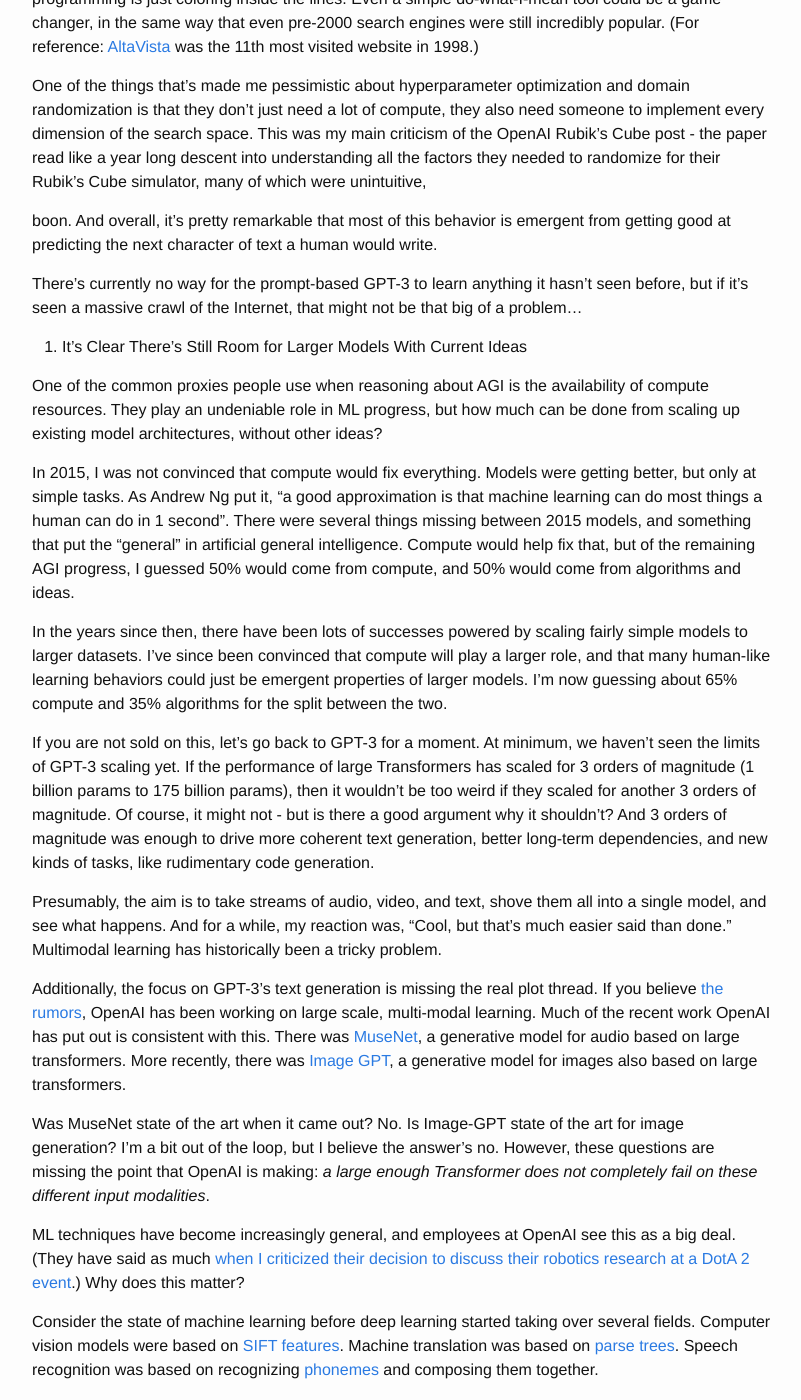
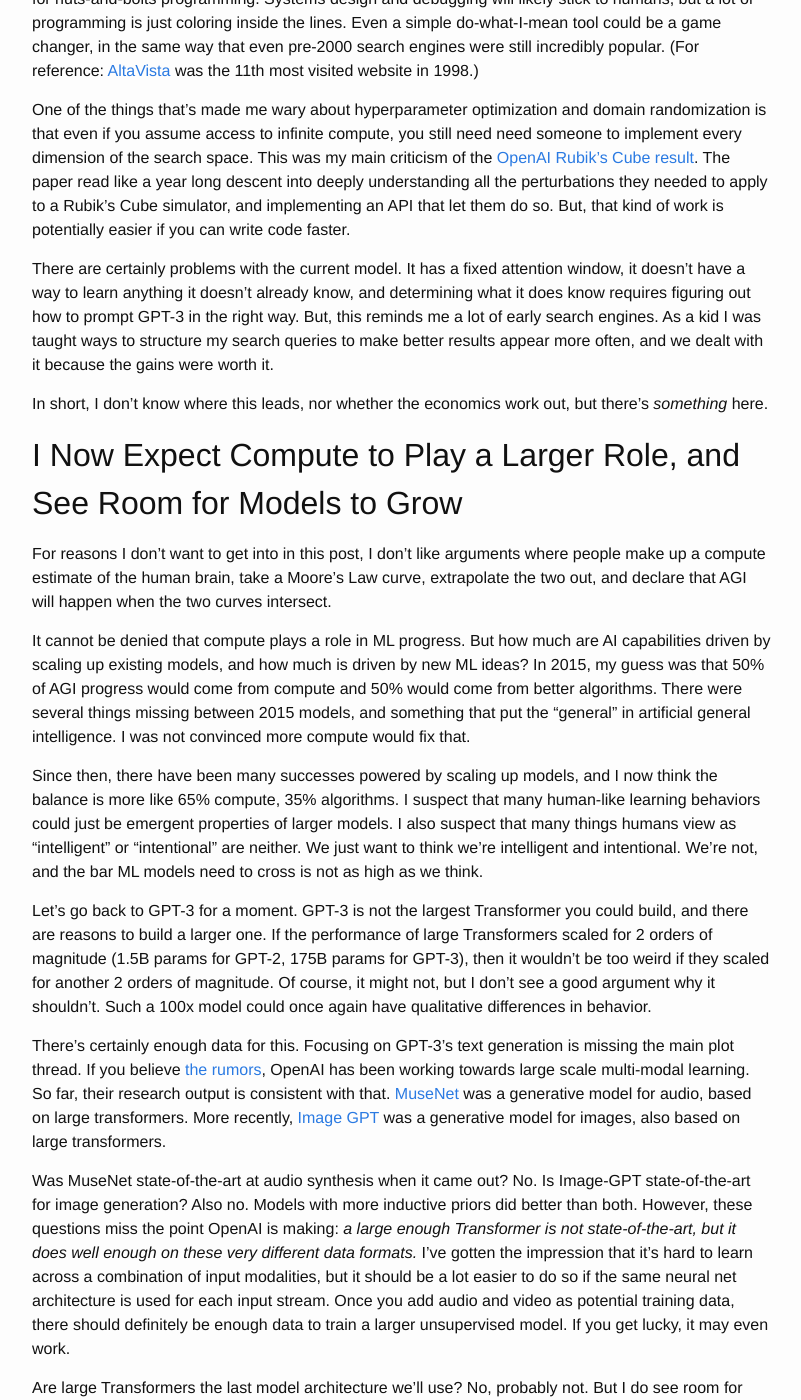
Before and after one commit to alexirpan/alexirpan.github.io, a Jekyll site: the page built from _posts/2020-06-19-ai-timelines.markdown, in a window 1280 px wide and 1400 px high, scrolled down 4487 px. Shown: the whole window, without its empty margins (238-1039 px from the left). Built offline with Jekyll 4.4.1, drawn with Linux system fonts in a browser that asks for light colours; nearby versions of some CDN libraries; comment, search, counter and statistics services are not loaded; some of the changed text lies outside the part shown.

Commit message:
Saving current progress but I think I'm going to cut a lot of this post, since it isn't relevant to the final desired point.

```diff
--- a/_posts/2020-06-19-ai-timelines.markdown
+++ b/_posts/2020-06-19-ai-timelines.markdown
@@ -236,6 +236,8 @@
 you can turn that task into a prompt of text to seed the model. It definitely
 has flaws, but the sheer breadth of tech demos people have shared is kind of
 absurd.
+It's also remarkable that most of this behavior is
+emergent from getting good at predicting the next token of text.
 
 GPT-3 is a concrete example of both of my previous points, better tooling and better
 unsupervised learning. The larger model is good enough to drive better
@@ -252,76 +254,91 @@
 (For reference: [AltaVista](https://en.wikipedia.org/wiki/AltaVista) was the
 11th most visited website in 1998.)
 
-One of the things that's made me pessimistic about hyperparameter optimization
-and domain randomization is that they don't just need a lot of compute, they also
+One of the things that's made me wary about hyperparameter optimization
+and domain randomization is that even if you assume access to infinite compute,
+you still need
 need someone to implement every dimension of the search space. This was my
-main criticism of the OpenAI Rubik's Cube post - the paper read like a year long
-descent into understanding all the factors they needed to randomize for their
-Rubik's Cube simulator, many of which were unintuitive,
+main criticism of the [OpenAI Rubik's Cube result]({% post_url 2019-10-30-openai-rubiks %}).
+The paper read like a year long
+descent into deeply understanding all the perturbations they needed to apply
+to a Rubik's Cube simulator, and implementing an API that let them do so. But,
+that kind of work is potentially easier if you can write code faster.
 
-boon. And overall, it's pretty remarkable that most of this behavior is
-emergent from getting good at predicting the next character of text a human would
-write.
+There are certainly problems with the current model. It has a fixed attention
+window, it doesn't have a way to learn anything it doesn't already know, and
+determining what it does know requires figuring out how to prompt GPT-3 in the
+right way. But, this reminds me a lot of early search engines. As a kid I was
+taught ways to structure my search queries to make better results appear more
+often, and we dealt with it because the gains were worth it.
 
-There's currently no way for the prompt-based GPT-3 to learn anything it hasn't
-seen before, but if it's seen a massive crawl of the Internet, that might not
-be that big of a problem...
+In short, I don't know where this leads, nor whether the economics work out,
+but there's *something* here.
 
 
-4. It's Clear There's Still Room for Larger Models With Current Ideas
+I Now Expect Compute to Play a Larger Role, and See Room for Models to Grow
+------------------------------------------------------------------------------
 
-One of the common proxies people use when reasoning about AGI is the availability
-of compute resources. They play an undeniable role in ML progress, but how much
-can be done from scaling up existing model architectures, without other ideas?
+For reasons I don't want to get into in this post, I don't like arguments where
+people make up a compute estimate of the human brain, take a Moore's Law curve,
+extrapolate the two out, and declare that AGI will happen when the two curves
+intersect.
 
-In 2015, I was not convinced that compute would fix everything. Models were
-getting better, but only at simple tasks. As Andrew Ng put it, "a good approximation
-is that machine learning can do most things a human can do in 1 second". There
-were several things missing between 2015
-models, and something that put the "general" in artificial general intelligence.
-Compute would help fix that, but of the remaining AGI progress, I guessed 50%
-would come from compute, and 50% would come from algorithms and ideas.
+It cannot be denied that compute plays a role in ML progress. But how much
+are AI capabilities driven by scaling up existing models, and how much is driven
+by new ML ideas? In 2015, my guess was that 50% of AGI progress would come from
+compute and 50% would come from better algorithms. There were several things
+missing between 2015 models, and something that put the "general" in
+artificial general intelligence. I was not convinced more compute would fix that.
 
-In the years since then, there have been lots of successes powered by scaling
-fairly simple models to larger datasets. I've since been convinced that compute
-will play a larger role, and that many human-like learning behaviors could just
-be emergent properties of larger models. I'm now guessing about 65% compute
-and 35% algorithms for the split between the two.
+Since then, there have been many successes powered by scaling up models, and I
+now think the balance is more like 65% compute, 35% algorithms. I suspect that
+many human-like learning behaviors could just be emergent properties of larger
+models. I also suspect that many things humans view as
+"intelligent" or "intentional" are neither. We just want to think we're
+intelligent and intentional. We're not, and the bar ML models need to cross is
+not as high as we think.
 
-If you are not sold on this, let's go back to GPT-3 for a moment. At minimum,
-we haven't seen the limits of GPT-3 scaling yet. If the performance of large
-Transformers has scaled for 3 orders of magnitude (1 billion params to 175
-billion params), then it wouldn't be too weird if they scaled for another 3
-orders of magnitude. Of course, it might not - but is there a good argument
-why it shouldn't? And 3 orders of magnitude was enough to drive more coherent
-text generation, better long-term dependencies, and new kinds of tasks, like
-rudimentary code generation.
+Let's go back to GPT-3 for a moment. GPT-3 is not the largest Transformer
+you could build, and there are reasons to build a larger one.
+If the performance of large Transformers scaled for 2 orders of magnitude
+(1.5B params for GPT-2, 175B params for GPT-3), then it wouldn't be too weird
+if they scaled for another 2 orders of magnitude. Of course, it might not,
+but I don't see a good argument why it shouldn't. Such a 100x model could
+once again have qualitative differences in behavior.
 
-Presumably, the
-aim is to take streams of audio, video, and text, shove them all into a single
-model, and see what happens. And for a while, my reaction was, "Cool, but that's
-much easier said than done." Multimodal learning has historically been a tricky
-problem.
+There's certainly enough data for this.
+Focusing on GPT-3's text generation is missing the main plot thread.
+If you believe [the rumors](https://www.technologyreview.com/2020/02/17/844721/ai-openai-moonshot-elon-musk-sam-altman-greg-brockman-messy-secretive-reality/),
+OpenAI has been working towards large scale multi-modal learning. So far, their
+research output is consistent with that.
+[MuseNet](https://openai.com/blog/musenet/) was a generative model for
+audio, based on large transformers. More recently, [Image GPT](https://openai.com/blog/image-gpt/)
+was a generative model for images, also based on large transformers.
 
-Additionally, the focus on GPT-3's text generation is missing the real plot
-thread.
-If you believe [the rumors](https://www.technologyreview.com/2020/02/17/844721/ai-openai-moonshot-elon-musk-sam-altman-greg-brockman-messy-secretive-reality/),
-OpenAI has been working on large scale, multi-modal learning. Much of the recent
-work OpenAI has put out is consistent with this.
-There was [MuseNet](https://openai.com/blog/musenet/), a generative model for
-audio based on large transformers. More recently, there was [Image GPT](https://openai.com/blog/image-gpt/),
-a generative model for images also based on large transformers.
+Was MuseNet state-of-the-art at audio synthesis when it came out? No. Is Image-GPT state-of-the-art
+for image generation? Also no. Models with more inductive priors did better
+than both.
+However, these questions miss the point OpenAI is making:
+*a large enough Transformer is not state-of-the-art, but it does well enough
+on these very different data formats.* I've gotten the impression that it's hard
+to learn across a combination of input modalities, but it should be a lot easier
+to do so if the same neural net architecture is used for each input stream.
+Once you add audio and video as potential training data, there should definitely
+be enough data to train a larger unsupervised model. If you get lucky,
+it may even work.
 
-Was MuseNet state of the art when it came out? No. Is Image-GPT state of the
-art for image generation? I'm a bit out of the loop, but I believe the answer's
-no. However, these questions are missing the point that OpenAI is making:
-*a large enough Transformer does not completely fail on these different input
-modalities*.
+Are large Transformers the last model architecture we'll use? No, probably not.
+But I do see room for them to do more than they've done so far.
+Model architectures are only
+going to get better, so the capabilities of scaling up current models must be
+a lower bound on what could be possible 10 or 20 years from now - and what looks
+possible right now is already interesting and slightly worrying.
+
 
 ML techniques have become increasingly general, and employees at OpenAI see
-this as a big deal. (They have said as much [when I criticized their decision
-to discuss their robotics research at a DotA 2 event](https://twitter.com/jackclarkSF/status/1026813527850450944).)
-Why does this matter?
+this as a big deal. They said as much [when I criticized their decision
+to discuss their robotics research at a DotA 2 event](https://twitter.com/jackclarkSF/status/1026813527850450944).
+Why?
 
 Consider the state of machine learning before deep learning started taking
 over several fields. Computer vision models were based on [SIFT features](https://en.wikipedia.org/wiki/Scale-invariant_feature_transform).
@@ -330,26 +347,44 @@
 and composing them together.
 
 I'll be honest - I have very little experience with any of the 3 things I just
-linked. But I could still start work in any of those fields today? Why? Because
+linked. Depite this, I could start work in any of those fields today. Why? Because
 state-of-the-art models for all three have been taken over by neural nets, and
 I understand neural nets.
 
 This is one of the deep learning trends that people didn't appreciate at the time.
 When lots of fields converge to using the same set of techniques, it's easier
-for people across fields to share progress and ideas. A convolutional neural
+for people to share progress and ideas, and more people can benefit from that
+shared progress. A convolutional neural
 net is a model with a heavy prior towards considering nearby values. That's good
-for image recognition, but ended up having implications for genomics and music
+for image recognition, but ended up having applications to genomics and music
 generation. A transformer is a sequence model, which is good for understanding
-language, but also can be applied to video understanding. As a community we've
-spent the past few years building primitives that everything else builds off
-of.
+language, but also can be applied to video understanding. The ML community
+has spent the past few years building more powerful primitives that everything
+else builds off of.
 
-You can't entirely ignore prior work or experience. Intuition in the target
-domain can be very powerful. AlphaGo was a victory for
+As far as I know, OpenAI doesn't have an audio team. Their founding team had a
+lot of image generation experts, but many of them have left the company since
+then. So
+
+For now, OpenAI is essentially making a bet that building intuition about large
+transformers is *sufficient* to get good results at large enough scale. Sure,
+it would be great if they
+OpenAI is essentially
+
+To me, it sure seems like OpenAI is going all-in on understanding how to train
+really big Transformer models. They aren't as good at images and audio as more dedicated
+architectures, but they handle it well enough that maybe you can rely on
+your big Tranformer intuition and scale.
+you can get away with
+not caring about that. Once everything is unified under one model architecture,
+you can also focus all effort on building intuition for what large transformers
+do, rather than anything else.
+
+I'm not saying you can ignore prior work or experience. AlphaGo was a victory for
 CNNs and RL, but it was developed by people who had been working on Computer Go
-for years, with the consulting help of pro-level Go players. However, much
-of the intuition for how *neural nets* work can be carried over between projects,
-and that's very useful.
+for years, with the consulting help of pro-level Go players. There's intuition
+about the target task, and intuition about the methods you're using to get there.
+Intuition about neural nets only covers the latter.
 
 If there is evidence that transformers can handle audio and images, and you
 don't have a dedicated audio understanding team, then
@@ -360,20 +395,6 @@
 not caring about that. Once everything is unified under one model architecture,
 you can also focus all effort on building intuition for what large transformers
 do, rather than anything else.
-
-So, going back to dataset requirements: if you can successfully get multimodal
-learning to work, and if there are comparable scaling laws for image data
-and audio data, then you can certainly find enough data to saturate a significantly
-larger model. There are open questions on how to do multimodal learning
-correctly, but you should definitely be able to get *something* out of it.
-
-Are large Transformers the last model architecture we'll use? No, probably not.
-But I do expect that despite what we've seen out of these models so far, we've
-yet to see the limits of what these models can do. Model architectures are only
-going to get better, so the capabilities of scaling up current models has to be
-a lower bound on what could be possible 10 or 20 years from now - and what looks
-possible from scaling up current models is already both interesting and slightly
-worrying.
 
 
 The Big Picture
@@ -467,3 +488,82 @@
 are state-of-the-art isn't the point. What matters is the thesis that at
 sufficient scale, a giant Transformer can handle different modalities without
 completely failing.
+
+
+CUT
+
+Are large Transformers the last model architecture we'll use? No, probably not.
+But I do expect that despite what we've seen out of these models so far, we've
+yet to see the limits of what these models can do. Model architectures are only
+going to get better, so the capabilities of scaling up current models has to be
+a lower bound on what could be possible 10 or 20 years from now - and what looks
+possible from scaling up current models is already both interesting and slightly
+worrying.
+
+
+ML techniques have become increasingly general, and employees at OpenAI see
+this as a big deal. They said as much [when I criticized their decision
+to discuss their robotics research at a DotA 2 event](https://twitter.com/jackclarkSF/status/1026813527850450944).
+Why?
+
+Consider the state of machine learning before deep learning started taking
+over several fields. Computer vision models were based on [SIFT features](https://en.wikipedia.org/wiki/Scale-invariant_feature_transform).
+Machine translation was based on [parse trees](https://en.wikipedia.org/wiki/Parse_tree).
+Speech recognition was based on recognizing [phonemes](https://en.wikipedia.org/wiki/Phoneme)
+and composing them together.
+
+I'll be honest - I have very little experience with any of the 3 things I just
+linked. Depite this, I could start work in any of those fields today. Why? Because
+state-of-the-art models for all three have been taken over by neural nets, and
+I understand neural nets.
+
+This is one of the deep learning trends that people didn't appreciate at the time.
+When lots of fields converge to using the same set of techniques, it's easier
+for people to share progress and ideas, and more people can benefit from that
+shared progress. A convolutional neural
+net is a model with a heavy prior towards considering nearby values. That's good
+for image recognition, but ended up having applications to genomics and music
+generation. A transformer is a sequence model, which is good for understanding
+language, but also can be applied to video understanding. The ML community
+has spent the past few years building more powerful primitives that everything
+else builds off of.
+
+As far as I know, OpenAI doesn't have an audio team. Their founding team had a
+lot of image generation experts, but many of them have left the company since
+then. So
+
+For now, OpenAI is essentially making a bet that building intuition about large
+transformers is *sufficient* to get good results at large enough scale. Sure,
+it would be great if they
+OpenAI is essentially
+
+To me, it sure seems like OpenAI is going all-in on understanding how to train
+really big Transformer models. They aren't as good at images and audio as more dedicated
+architectures, but they handle it well enough that maybe you can rely on
+your big Tranformer intuition and scale.
+you can get away with
+not caring about that. Once everything is unified under one model architecture,
+you can also focus all effort on building intuition for what large transformers
+do, rather than anything else.
+
+I'm not saying you can ignore prior work or experience. AlphaGo was a victory for
+CNNs and RL, but it was developed by people who had been working on Computer Go
+for years, with the consulting help of pro-level Go players. There's intuition
+about the target task, and intuition about the methods you're using to get there.
+Intuition about neural nets only covers the latter.
+
+If there is evidence that transformers can handle audio and images, and you
+don't have a dedicated audio understanding team, then
+
+To me, it sure seems like OpenAI is going all-in on understanding how to train
+really big Transformer models. They aren't as good at images and audio as more dedicated
+architectures, but they handle it well enough that maybe you can get away with
+not caring about that. Once everything is unified under one model architecture,
+you can also focus all effort on building intuition for what large transformers
+do, rather than anything else.
+
+So, going back to dataset requirements: if you can successfully get multimodal
+learning to work, and if there are comparable scaling laws for image data
+and audio data, then you can certainly find enough data to saturate a significantly
+larger model. There are open questions on how to do multimodal learning
+correctly, but you should definitely be able to get *something* out of it.
```
